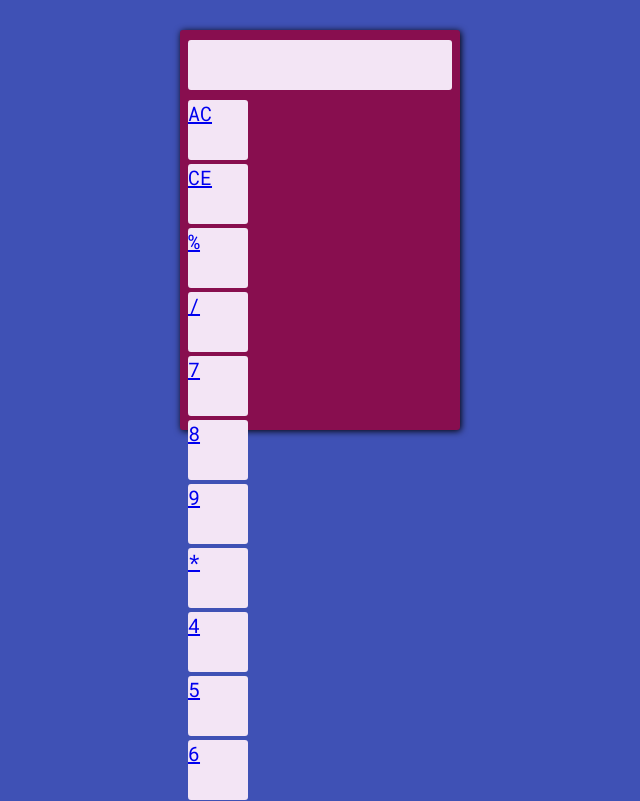
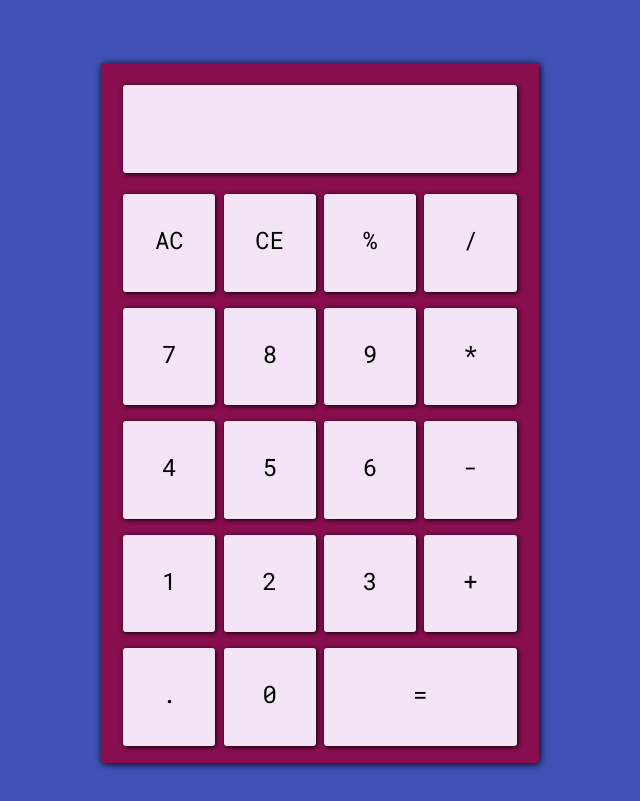
Before and after one commit to gaspargergo/JScalc, a plain HTML site: page index.html in a window 1280 px wide. Shown: the top 801 px of the page, without its empty margins (320-960 px from the left). Drawn offline with Linux system fonts and the light colour scheme.

Commit message:
fixed sizing

```diff
--- a/stylesheet.css
+++ b/stylesheet.css
@@ -1,45 +1,76 @@
-body{
+body {
   background-color: #3F51B5;
 }
-#calculator-body{
-  height: 400px;
-  width: 280px;
-  margin: auto;
-  margin-top: 30px;
-  background-color: black;
+
+*{
+  font-family: Roboto Mono;
+}
+
+#calculator-body {
+  height: 700px;
+  width: 437.5px;
+  margin: 5% auto 0% auto;
   border-radius: 3px;
   background-color: #880E4F;
-  box-shadow: 1px 1px 7px  black;
+  box-shadow: 1px 1px 7px black;
 }
-#screen{
-  height: 50px;
-  width: 264px;
-  margin-left: 8px;
-  margin-top: 10px;
-  margin-bottom: 10px;
+
+#screen {
+  height: 12.5%;
+  width: 90%;
+  margin: 5%;
+  border-radius: 3px;
   background-color: #F3E5F5;
+  box-shadow: 1px 1px 5px black;
+  text-align: right;
+  font-size: 300%;
   display: inline-block;
+}
+  #screen:before {
+    content: '';
+    height: 100%;
+    display: inline-block;
+    vertical-align: middle;
+  }
+
+#button-container {
+  height: 77.5%;
+  width: 90%;
+  margin: 0% 5% 5% 5%;
+}
+
+.row {
+  height: 18%;
+  width: 102%;
+  margin-bottom: 4%;
+}
+
+.calculator-button {
+  height: 100%;
+  width: 23%;
+  float: left;
+  margin-right: 2%;
   border-radius: 3px;
-  text-align: right;
-  line-height: 50px;
-  vertical-align: center;
-  font-family: Roboto Mono;
+  background-color: #F3E5F5;
+  box-shadow: 1px 1px 5px black;
+  font-size: 150%;
+  color: black;
+  text-decoration: none;
+  text-align: center;
 }
-#button-container{
-  width: 268px;
-  margin-left: 4px;
-  margin-right: auto;
+
+  .calculator-button:hover {
+    text-decoration: none;
+  }
+
+
+  .calculator-button:before {
+    content: '';
+    height: 100%;
+    display: inline-block;
+    vertical-align: middle;
+  }
+
+#eq-button {
+  width: 48%;
 }
-.calculator-button{
-  height: 60px;
-  width: 60px;
-  margin-left: 4px;
-  margin-bottom: 4px;
-  background-color: #F3E5F5;
-  border-radius: 3px;
-  font-size: 20px;
-  font-family: Roboto Mono;
-}
-#eq-button{
-  width: 128px;
-}
```
